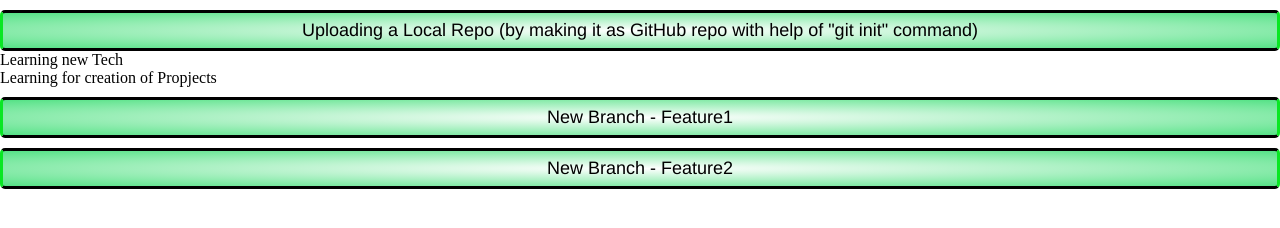
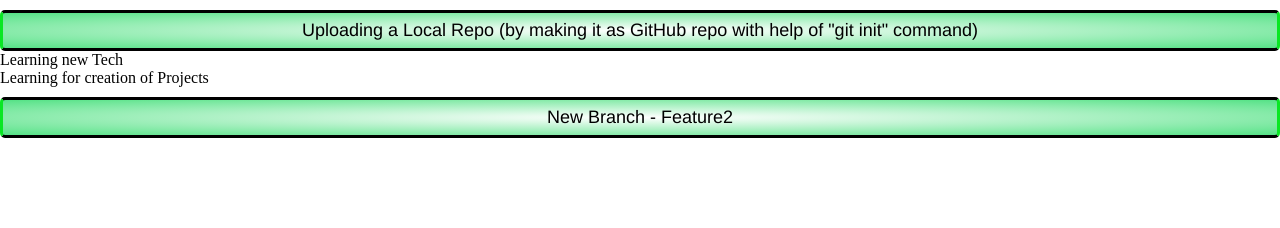
Before and after one commit to Pratikpantawane17/Upload-Repo, a plain HTML site: page index.html in a window 1280 px wide. Drawn offline with Linux system fonts and the light colour scheme.

Commit message:
Kuch nhi

```diff
--- a/index.html
+++ b/index.html
@@ -13,9 +13,7 @@
 
     <div> Learning new Tech </div>
 
-    <div> Learning for creation of Propjects </div>
-
-    <div class="headline"> New Branch - Feature1 </div>
+    <div> Learning for creation of Projects </div>
 
     <div class="headline"> New Branch - Feature2 </div>
 
```
